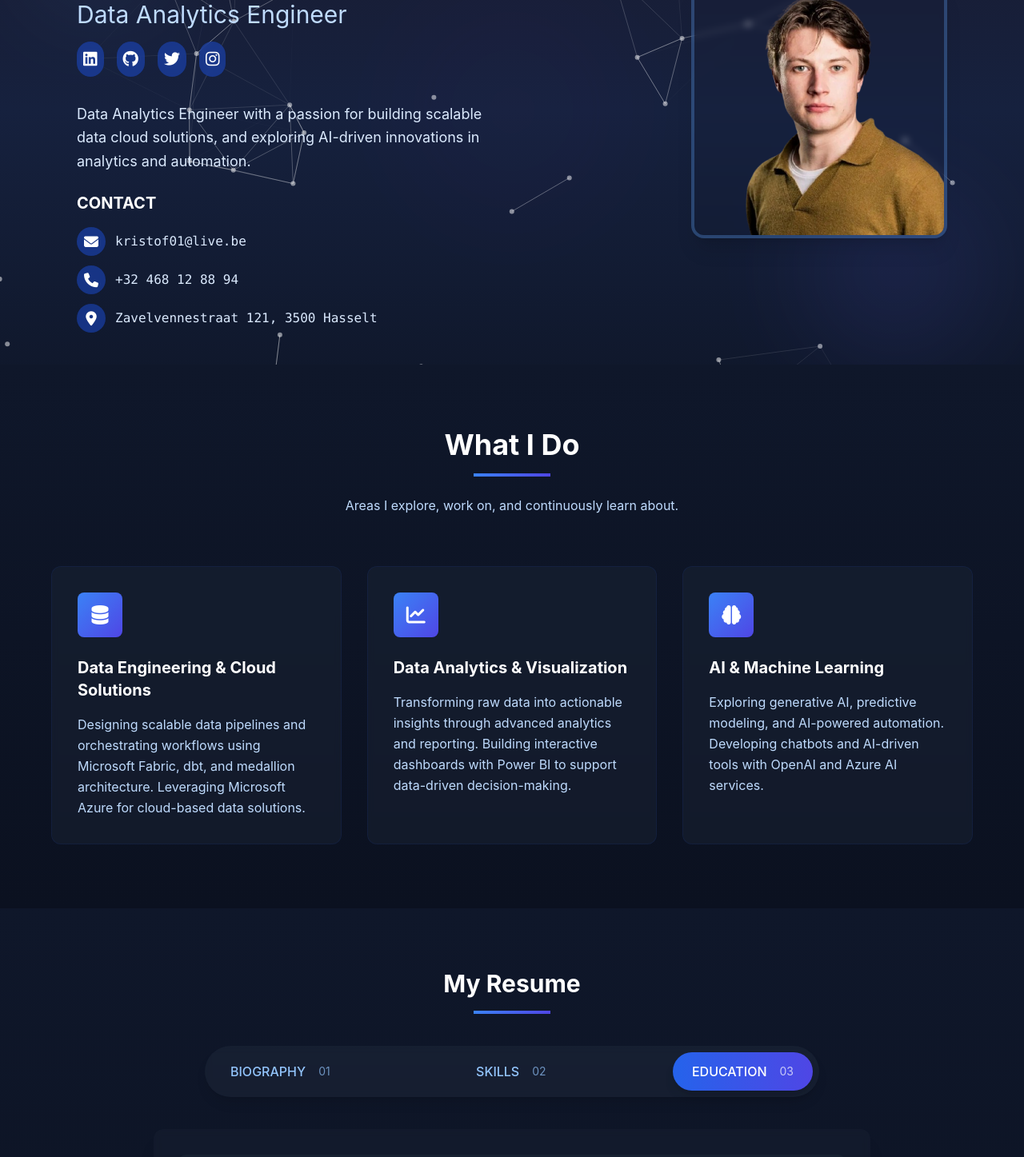
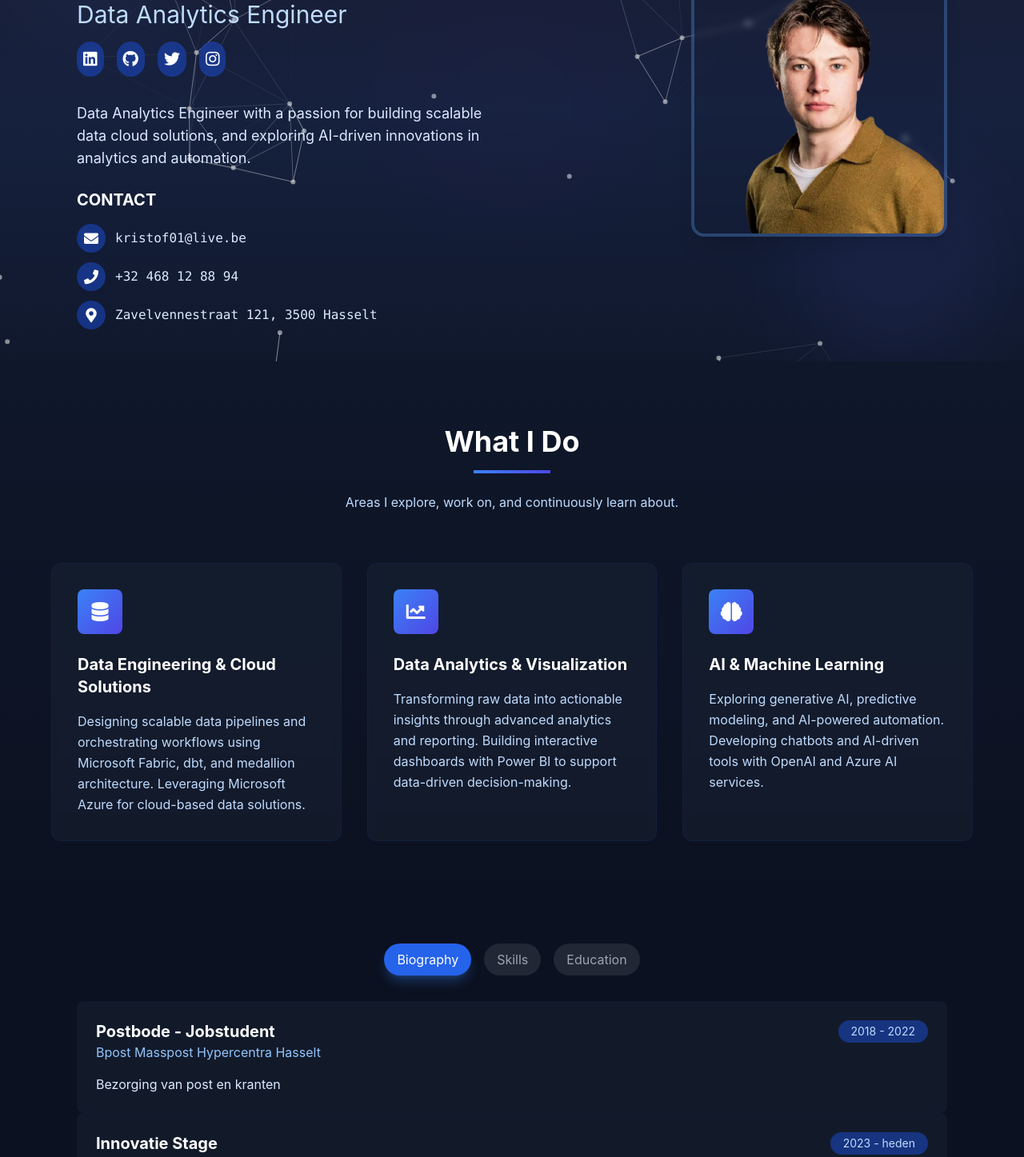
Before and after one commit to kristof-pipeleers/my-cv-app, a React (Create React App) app: page / in a window 1280 px wide. Shown: the part 220-1667 px from the top of the page at 80% size. Built offline with nearby package versions, Linux system fonts and the light colour scheme; the HTML template or start-up script is replaced by a standard one.

Commit message:
new updates on the scalability of the tab switch

```diff
--- a/package.json
+++ b/package.json
@@ -1,4 +1,5 @@
 {
+  "homepage": "https://kristof-pipeleers.github.io/my-cv-app",
   "name": "my-cv-app",
   "version": "0.1.0",
   "private": true,
@@ -25,7 +26,9 @@
     "start": "react-scripts start",
     "build": "react-scripts build",
     "test": "react-scripts test",
-    "eject": "react-scripts eject"
+    "eject": "react-scripts eject",
+    "predeploy": "npm run build",
+    "deploy": "gh-pages -d build"
   },
   "eslintConfig": {
     "extends": [
--- a/public/index.html
+++ b/public/index.html
@@ -7,7 +7,7 @@
     <meta name="theme-color" content="#000000" />
     <meta
       name="description"
-      content="Web site created using create-react-app"
+      content="Kristof Pipeleers CV Web Application"
     />
     <link rel="apple-touch-icon" href="%PUBLIC_URL%/logo192.png" />
     <!--
@@ -25,7 +25,7 @@
       Learn how to configure a non-root public URL by running `npm run build`.
     -->
     <!-- Add Font Awesome for social media icons -->
-    <link rel="stylesheet" href="https://cdnjs.cloudflare.com/ajax/libs/font-awesome/6.4.0/css/all.min.css" />
+    <link rel="stylesheet" href="https://cdnjs.cloudflare.com/ajax/libs/font-awesome/5.15.4/css/all.min.css" />
     <title>Kristof Pipeleers - CV</title>
   </head>
   <body>
--- a/src/components/Hero.tsx
+++ b/src/components/Hero.tsx
@@ -53,7 +53,7 @@ const Hero: React.FC<Props> = ({ data }) => {
   };
 
   return (
-    <div className="relative w-full bg-gradient-to-b from-[#1A1A2E] via-[#16213E] to-[#0F172A] text-white py-20 overflow-visible">
+    <div className="relative w-full bg-gradient-to-b from-[#1A1A2E] via-[#16213E] to-[#0F172A] text-white py-12 sm:py-20 overflow-visible">
       {/* Particles background - extended height to overlap with WhatIDo section */}
       {init && <Particles
         id="tsparticles"
@@ -140,19 +140,19 @@ const Hero: React.FC<Props> = ({ data }) => {
         <div className="absolute top-1/2 left-1/2 transform -translate-x-1/2 -translate-y-1/2 w-80 h-80 rounded-full bg-purple-500 blur-3xl opacity-20"></div>
       </div>
 
-      <div className="relative max-w-6xl mx-auto px-4 md:px-8 z-20">
-        <div className="grid md:grid-cols-2 gap-8 items-center">
+      <div className="relative max-w-6xl mx-auto px-3 sm:px-4 md:px-8 z-20">
+        <div className="grid md:grid-cols-2 gap-6 md:gap-8 items-center">
           {/* Left Section - Text Content */}
-          <div className="space-y-6">
+          <div className="space-y-4 sm:space-y-6">
             <div className="animate-fade-in">
-              <p className="text-blue-300 text-lg font-medium mb-2">{data.hero.welcome}</p>
-              <h1 className="text-4xl md:text-5xl font-bold mb-2">
+              <p className="text-blue-300 text-base sm:text-lg font-medium mb-2">{data.hero.welcome}</p>
+              <h1 className="text-3xl sm:text-4xl md:text-5xl font-bold mb-2">
                 Hi I am <span className="text-blue-400">{data.hero.name}</span>
               </h1>
-              <h2 className="text-2xl md:text-3xl text-blue-200 mb-4">{data.hero.role}</h2>
+              <h2 className="text-xl sm:text-2xl md:text-3xl text-blue-200 mb-4">{data.hero.role}</h2>
 
               {/* Social Media Icons */}
-              <div className="flex space-x-4 mb-8">
+              <div className="flex flex-wrap gap-3 sm:gap-4 mb-6 sm:mb-8">
                 {data.socialIcons.map((social, index) => (
                   <a
                     key={index}
@@ -162,20 +162,20 @@ const Hero: React.FC<Props> = ({ data }) => {
                     className="bg-blue-700/50 hover:bg-blue-600 p-2 rounded-full transition-all duration-300 hover:scale-110 backdrop-blur-sm"
                     aria-label={social.name}
                   >
-                    <i className={`${social.icon} text-white text-xl`}></i>
+                    <i className={`${social.icon} text-white text-lg sm:text-xl`}></i>
                   </a>
                 ))}
               </div>
             </div>
 
-            <p className="text-lg text-blue-100 leading-relaxed mb-8">
+            <p className="text-base sm:text-lg text-blue-100 leading-relaxed mb-6 sm:mb-8">
               {data.hero.description}
             </p>
 
             {/* Contact Block */}
-            <div className="space-y-4">
-              <h3 className="text-xl font-bold text-white mb-4">CONTACT</h3>
-              <div className="space-y-3">
+            <div className="space-y-3 sm:space-y-4">
+              <h3 className="text-lg sm:text-xl font-bold text-white mb-3 sm:mb-4">CONTACT</h3>
+              <div className="space-y-2 sm:space-y-3">
                 {data.contactIcons.map((contact, index) => (
                   <a
                     key={index}
@@ -184,10 +184,10 @@ const Hero: React.FC<Props> = ({ data }) => {
                     rel={contact.type === 'address' ? 'noopener noreferrer' : undefined}
                     className="flex items-center group hover:text-blue-400 transition-colors duration-300"
                   >
-                    <div className="bg-blue-700/50 group-hover:bg-blue-600 p-2 rounded-full transition-all duration-300 mr-3 backdrop-blur-sm">
-                      <i className={`${contact.icon} text-white text-lg w-5 h-5 flex items-center justify-center`}></i>
+                    <div className="bg-blue-700/50 group-hover:bg-blue-600 p-1.5 sm:p-2 rounded-full transition-all duration-300 mr-2 sm:mr-3 backdrop-blur-sm">
+                      <i className={`${contact.icon} text-white text-base sm:text-lg w-4 h-4 sm:w-5 sm:h-5 flex items-center justify-center`}></i>
                     </div>
-                    <span className="font-mono text-sm md:text-base text-blue-100 group-hover:text-blue-300 transition-colors duration-300">
+                    <span className="font-mono text-xs sm:text-sm md:text-base text-blue-100 group-hover:text-blue-300 transition-colors duration-300 break-all sm:break-normal">
                       {getContactValue(contact.type)}
                     </span>
                   </a>
@@ -197,12 +197,12 @@ const Hero: React.FC<Props> = ({ data }) => {
           </div>
 
           {/* Right Section - Person Image */}
-          <div className="flex justify-center md:justify-end">
+          <div className="flex justify-center md:justify-end mt-6 sm:mt-0">
             <div className="relative">
               {/* Main image with border effect */}
-              <div className="w-64 h-64 md:w-80 md:h-80 rounded-2xl overflow-hidden border-4 border-blue-400/30 shadow-xl backdrop-blur-sm">
+              <div className="w-48 h-48 sm:w-64 sm:h-64 md:w-80 md:h-80 rounded-2xl overflow-hidden border-4 border-blue-400/30 shadow-xl backdrop-blur-sm">
                 <img
-                  src="assets/profile-image.png"
+                  src={`${process.env.PUBLIC_URL}/assets/profile-image.png`}
                   alt="Professional portrait"
                   className="w-full h-full object-cover"
                 />
--- a/src/components/TabSwitch.tsx
+++ b/src/components/TabSwitch.tsx
@@ -1,6 +1,6 @@
 import React, { useState } from "react";
 import { CVData } from "../types";
-import BiographyTab from "./BiographyTab";
+import Biography from "./BiographyTab";
 import SkillsTab from "./SkillsTab";
 import EducationTab from "./EducationTab";
 
@@ -9,45 +9,61 @@ interface Props {
 }
 
 const TabSwitch: React.FC<Props> = ({ data }) => {
-  const [activeTab, setActiveTab] = useState<string>("education");
-
-  const tabs = [
-    { id: "biography", label: "BIOGRAPHY", number: "01" },
-    { id: "skills", label: "SKILLS", number: "02" },
-    { id: "education", label: "EDUCATION", number: "03" }
-  ];
+  const [activeTab, setActiveTab] = useState<string>("biography");
 
   return (
-    <div className="w-full bg-gradient-to-b from-[#0F172A] to-[#0B1120] py-20 px-4 -mt-1">
-      <div className="max-w-4xl mx-auto">
-        <h2 className="text-3xl font-bold text-white text-center mb-4">My Resume</h2>
-        <div className="w-24 h-1 bg-gradient-to-r from-blue-500 to-indigo-600 mx-auto mb-10"></div>
+    <div className="w-full max-w-6xl mx-auto px-3 sm:px-4 md:px-8 py-8 sm:py-12">
+      {/* Tab buttons */}
+      <div className="flex flex-col sm:flex-row items-center justify-center mb-8 space-y-2 sm:space-y-0 sm:space-x-4">
+        <button
+          onClick={() => setActiveTab("biography")}
+          className={`w-full sm:w-auto px-4 py-2 text-xs sm:text-sm md:text-base rounded-full transition-all duration-300 ${
+            activeTab === "biography"
+              ? "bg-blue-600 text-white shadow-lg shadow-blue-500/30"
+              : "bg-gray-200/10 text-gray-400 hover:bg-gray-200/20"
+          }`}
+        >
+          Biography
+        </button>
+        <button
+          onClick={() => setActiveTab("skills")}
+          className={`w-full sm:w-auto px-4 py-2 text-xs sm:text-sm md:text-base rounded-full transition-all duration-300 ${
+            activeTab === "skills"
+              ? "bg-blue-600 text-white shadow-lg shadow-blue-500/30"
+              : "bg-gray-200/10 text-gray-400 hover:bg-gray-200/20"
+          }`}
+        >
+          Skills
+        </button>
+        <button
+          onClick={() => setActiveTab("education")}
+          className={`w-full sm:w-auto px-4 py-2 text-xs sm:text-sm md:text-base rounded-full transition-all duration-300 ${
+            activeTab === "education"
+              ? "bg-blue-600 text-white shadow-lg shadow-blue-500/30"
+              : "bg-gray-200/10 text-gray-400 hover:bg-gray-200/20"
+          }`}
+        >
+          Education
+        </button>
+      </div>
 
-        {/* Tab Switch */}
-        <div className="bg-[#1E293B]/50 rounded-full p-2 flex justify-between max-w-3xl mx-auto backdrop-blur-sm shadow-lg">
-          {tabs.map((tab) => (
-            <button
-              key={tab.id}
-              onClick={() => setActiveTab(tab.id)}
-              className={`flex items-center justify-between px-6 py-3 rounded-full transition-all duration-300 ${
-                activeTab === tab.id
-                  ? "bg-gradient-to-r from-blue-600 to-indigo-600 text-white shadow-lg"
-                  : "text-blue-300 hover:text-white"
-              }`}
-            >
-              <span className="font-medium mr-4">{tab.label}</span>
-              <span className="text-sm opacity-70">{tab.number}</span>
-            </button>
-          ))}
+      {/* Tab content container */}
+      <div className="min-h-[400px] sm:min-h-[500px]">
+        {/* Tab content */}
+        <div className={`transition-opacity duration-300 ${
+          activeTab === "biography" ? "opacity-100" : "opacity-0 hidden"
+        }`}>
+          <Biography data={data} />
         </div>
-
-        {/* Content based on active tab */}
-        <div className="mt-10 bg-[#1E293B]/30 rounded-xl p-8 backdrop-blur-sm shadow-xl">
-          <div className="grid md:grid-cols-2 gap-8">
-            {activeTab === "biography" && <BiographyTab data={data} />}
-            {activeTab === "skills" && <SkillsTab data={data} />}
-            {activeTab === "education" && <EducationTab data={data} />}
-          </div>
+        <div className={`transition-opacity duration-300 ${
+          activeTab === "skills" ? "opacity-100" : "opacity-0 hidden"
+        }`}>
+          <SkillsTab data={data} />
+        </div>
+        <div className={`transition-opacity duration-300 ${
+          activeTab === "education" ? "opacity-100" : "opacity-0 hidden"
+        }`}>
+          <EducationTab data={data} />
         </div>
       </div>
     </div>
```
Also changed, not shown: public/manifest.json, 1 other file (tests, documents, lock files or other folders).
